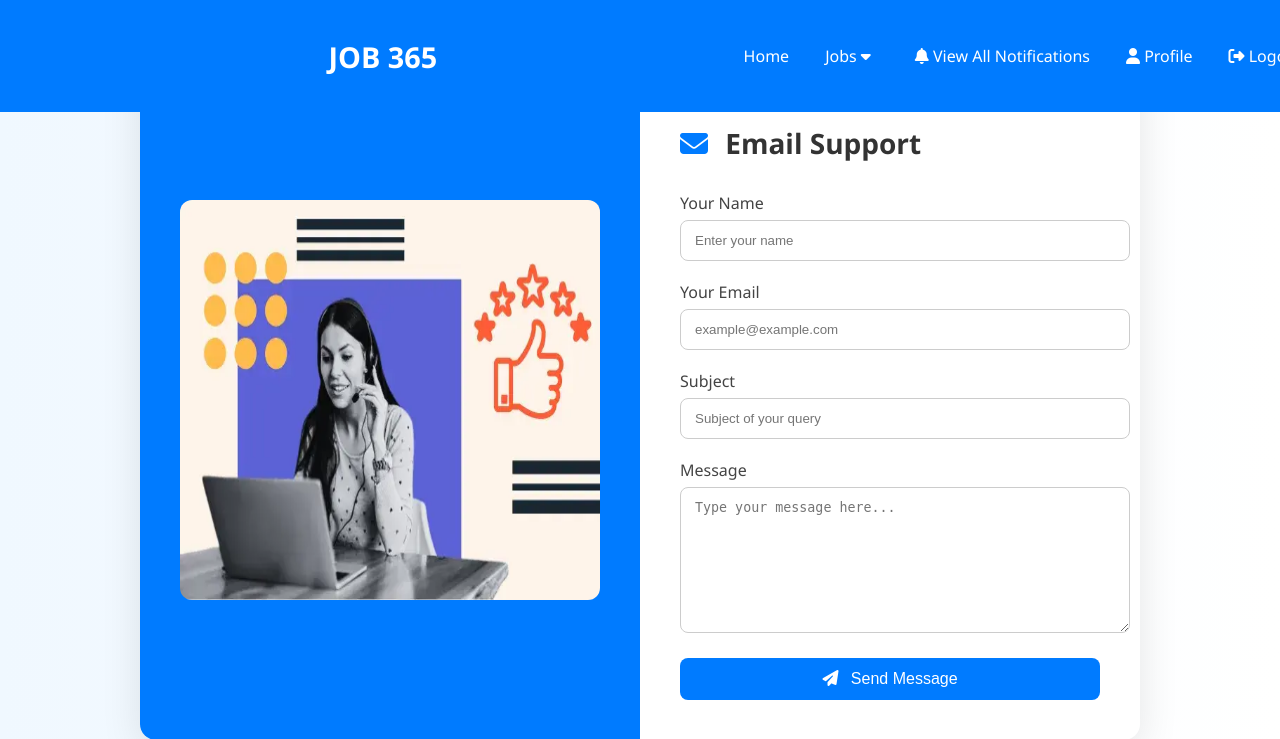
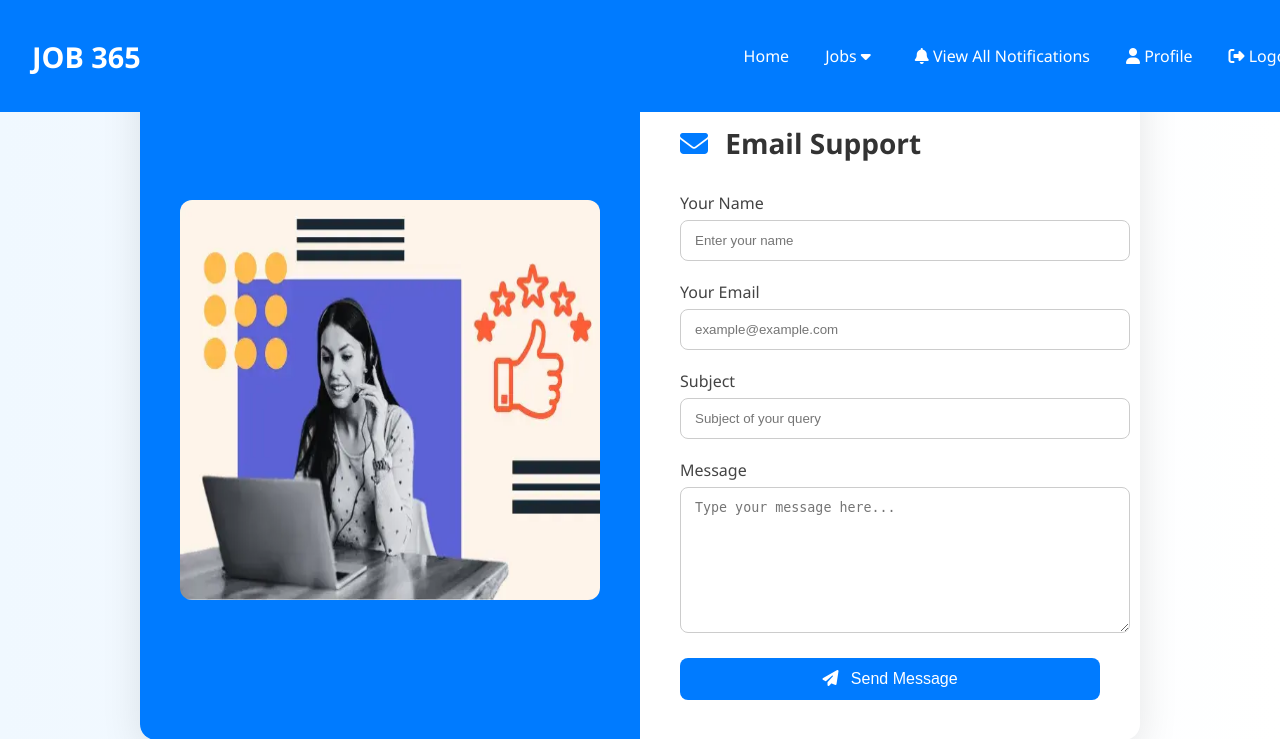
Before and after one commit to varsha20092000/Job, a Django app: page /support/email/ in a window 1280 px wide. Shown: the top 739 px of the page. Run offline with Django 3.2, Linux system fonts and the light colour scheme; parts of the project's set-up code (start-up, migrations or seed data) failed here and were passed over.

```diff
--- a/App/templates/email_support_form.html
+++ b/App/templates/email_support_form.html
@@ -228,7 +228,7 @@
 <body>
   <div class="header">
   <a href="{% url 'companyhome' %}" class="brand-link">
-  <a href="{% url 'companyhome' %}" class="brand-link">
+
   <h1>JOB 365</h1>
 </a>
 </a>
```
